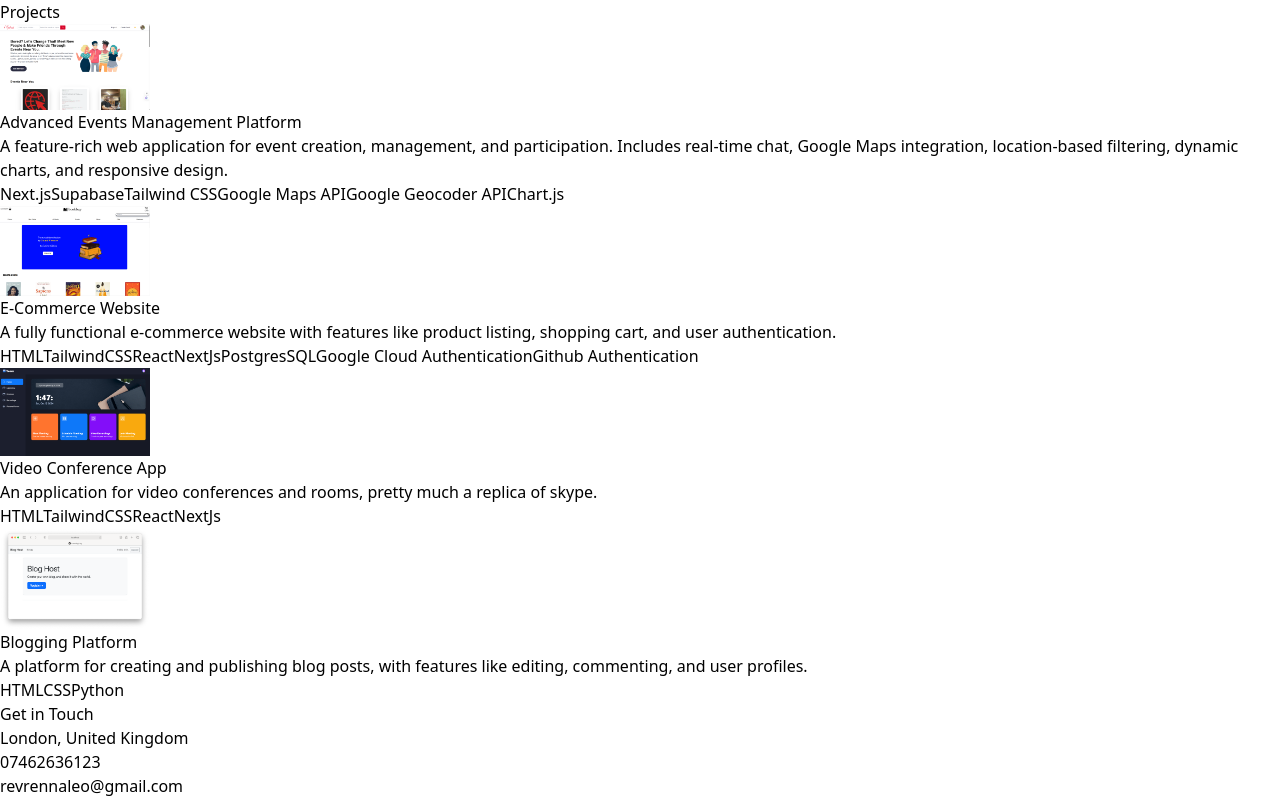
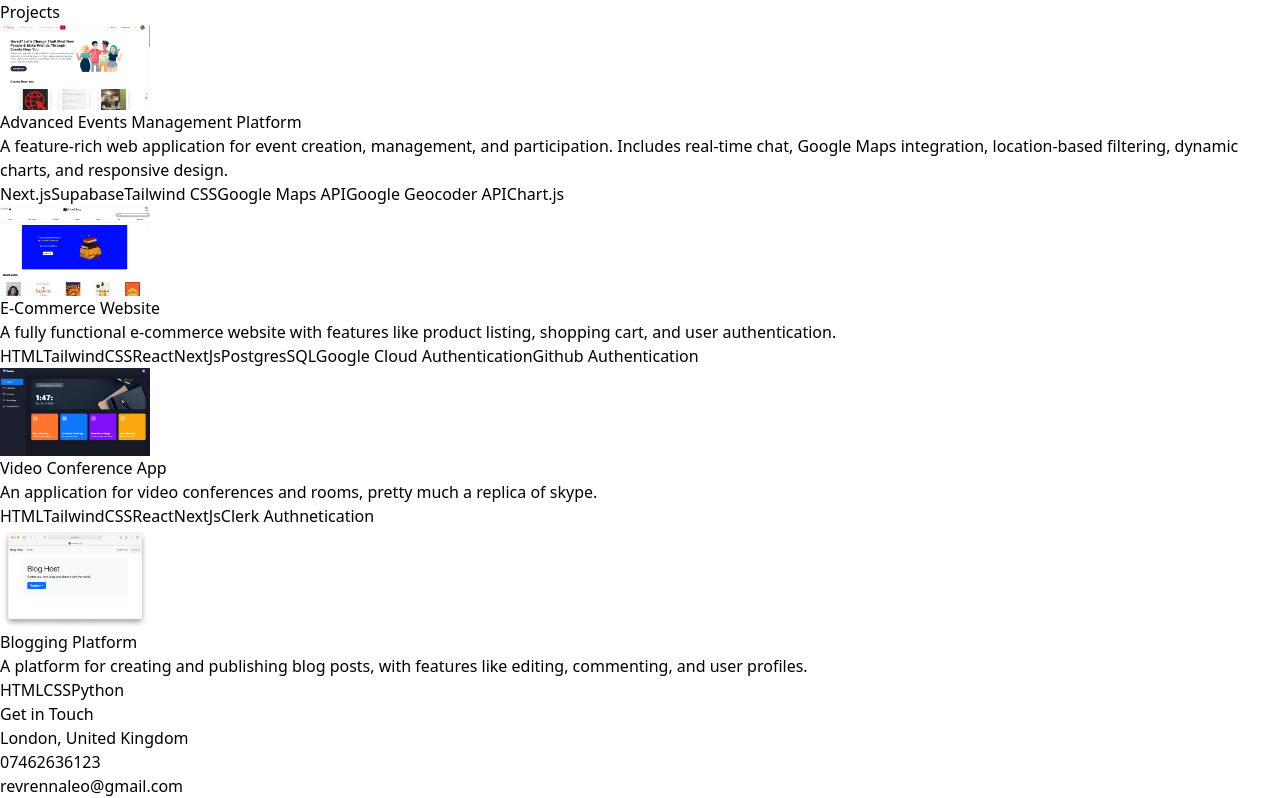
Before and after one commit to Leorev01/React_Portfolio, a React (Vite) app in the folder React_Portfolio/: page / in a window 1280 px wide. Shown: the part 4951-5749 px from the top of the page. Built offline with nearby package versions, Linux system fonts and the light colour scheme.

Commit message:
Adds technologies to video conference app

```diff
--- a/React_Portfolio/src/constants/index.js
+++ b/React_Portfolio/src/constants/index.js
@@ -44,7 +44,7 @@ export const PROJECTS = [
     image: yoom,
     description:
       "An application for video conferences and rooms, pretty much a replica of skype.",
-    technologies: ["HTML", "TailwindCSS", "React", "NextJs"],
+    technologies: ["HTML", "TailwindCSS", "React", "NextJs", "Clerk Authnetication"],
   },
   {
     title: "Blogging Platform",
```
